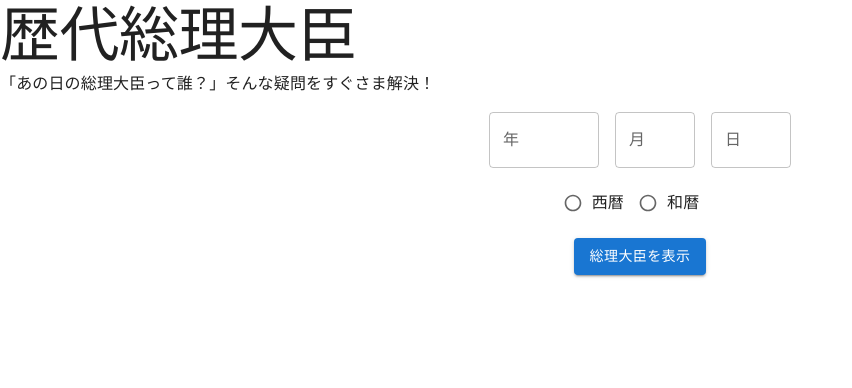
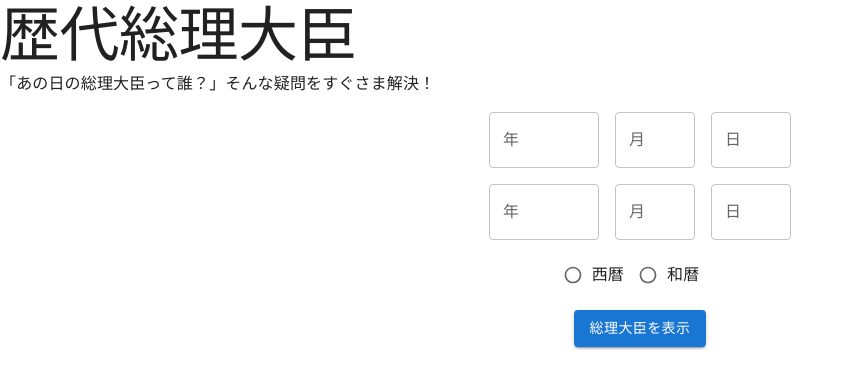
Before and after one commit to hiyoko3m/pmjp, a React (Create React App) app: page / in a window 1280 px wide. Shown: the top 388 px of the page, without its empty margins (0-852 px from the left). Built offline with nearby package versions, Linux system fonts and the light colour scheme.

Commit message:
feat: convert AD year to JP year

```diff
--- a/src/App.tsx
+++ b/src/App.tsx
@@ -5,14 +5,14 @@ import Button from "@mui/material/Button";
 import Container from "@mui/material/Container";
 import CssBaseline from "@mui/material/CssBaseline";
 import {
-  AdJpDate,
-  AdJpPartialDate,
+  AdDate,
+  AdPartialDate,
   AdJpDateFormProps,
   AdJpDateForm,
 } from "./components/date_form";
 
 function App() {
-  const [adDate, setAdDate] = React.useState<AdJpPartialDate>({
+  const [adDate, setAdDate] = React.useState<AdPartialDate>({
     adYear: undefined,
     adMonth: undefined,
     adDay: undefined,
@@ -39,7 +39,7 @@ function App() {
           spacing={2}
         >
           <AdJpDateForm
-            adJpDateValue={adDate}
+            adDateValue={adDate}
             onChange={(newDate) => setAdDate(newDate)}
           />
           <Button variant="contained" type="submit">
--- a/src/components/date_form.tsx
+++ b/src/components/date_form.tsx
@@ -6,100 +6,27 @@ import Radio from "@mui/material/Radio";
 import RadioGroup from "@mui/material/RadioGroup";
 import FormControlLabel from "@mui/material/FormControlLabel";
 import FormControl from "@mui/material/FormControl";
-
-interface AdJpDate {
-  adYear: number;
-  adMonth: number;
-  adDay: number;
-}
-
-interface AdJpPartialDate {
-  adYear?: number;
-  adMonth?: number;
-  adDay?: number;
-}
+import {AdToJpDate, AdDate, AdPartialDate, JpDate, JpPartialDate} from "../utils/date";
 
 interface AdJpDateFormProps {
-  adJpDateValue: AdJpPartialDate;
-  onChange: (arg: AdJpPartialDate) => void;
-  choiceBegin?: AdJpDate;
-  choiceEnd?: AdJpDate;
+  adDateValue: AdPartialDate;
+  onChange: (arg: AdPartialDate) => void;
+  choicableRangeBegin?: AdDate;
+  choicableRangeEnd?: AdDate;
 }
 
 /**
  * can choose which to show A.D. or Japanese calendar via selector
  */
 export function AdJpDateForm(props: AdJpDateFormProps) {
-  const { adYearShown, adMonthShown, adDayShown } = (() => {
-    const convert = (num?: number) => {
-      if (num) {
-        return num.toString();
-      } else {
-        return undefined;
-      }
-    };
-    return {
-      adYearShown: convert(props.adJpDateValue.adYear),
-      adMonthShown: convert(props.adJpDateValue.adMonth),
-      adDayShown: convert(props.adJpDateValue.adDay),
-    };
-  })();
+  const adDateCallback = React.useCallback(function (adDate: AdPartialDate) { props.onChange(adDate) }, [props.adDateValue]);
 
-  const handleChangeYear = React.useCallback(
-    (_event: React.SyntheticEvent, value: string, _reason: string) => {
-      props.onChange({ ...props.adJpDateValue, adYear: parseInt(value) });
-    },
-    [props.adJpDateValue, props.onChange]
-  );
-
-  const handleChangeMonth = React.useCallback(
-    (_event: React.SyntheticEvent, value: string, _reason: string) => {
-      props.onChange({ ...props.adJpDateValue, adMonth: parseInt(value) });
-    },
-    [props.adJpDateValue, props.onChange]
-  );
-
-  const handleChangeDay = React.useCallback(
-    (_event: React.SyntheticEvent, value: string, _reason: string) => {
-      props.onChange({ ...props.adJpDateValue, adDay: parseInt(value) });
-    },
-    [props.adJpDateValue, props.onChange]
-  );
+  const jpDateValue = AdToJpDate(props.adDateValue);
 
   return (
     <>
-      <Stack direction="row" spacing={2}>
-        <Autocomplete
-          disablePortal
-          freeSolo
-          id="ad-year"
-          options={["2000"]}
-          renderInput={(params) => <TextField {...params} label="年" />}
-          sx={{ width: "110px" }}
-          onInputChange={handleChangeYear}
-          inputValue={adYearShown}
-        />
-        <Autocomplete
-          disablePortal
-          freeSolo
-          id="ad-month"
-          options={["1"]}
-          renderInput={(params) => <TextField {...params} label="月" />}
-          sx={{ width: "80px" }}
-          onInputChange={handleChangeMonth}
-          inputValue={adMonthShown}
-        />
-        <Autocomplete
-          disablePortal
-          freeSolo
-          id="ad-day"
-          options={["1"]}
-          renderInput={(params) => <TextField {...params} label="日" />}
-          sx={{ width: "80px" }}
-          onInputChange={handleChangeDay}
-          inputValue={adDayShown}
-        />
-      </Stack>
+      <AdDateInput adDateValue={props.adDateValue} onChange={adDateCallback}/>
+      <JpDateInput jpDateValue={jpDateValue} onChange={(arg) => {console.log(arg)}}/>
       <FormControl>
         <RadioGroup row name="year-type-radio-buttons-group">
           <FormControlLabel
@@ -118,4 +45,137 @@ export function AdJpDateForm(props: AdJpDateFormProps) {
   );
 }
 
-export type { AdJpDate, AdJpPartialDate, AdJpDateFormProps };
+const converter = (num?: number) => {
+  if (num) {
+    return num.toString();
+  } else {
+    return "";
+  }
+};
+
+interface AdDateInputProps {
+  adDateValue: AdPartialDate;
+  onChange: (arg: AdPartialDate) => void;
+}
+
+function AdDateInput(props: AdDateInputProps) {
+  const handleChangeYear = React.useCallback(
+    (_event: React.SyntheticEvent, value: string, _reason: string) => {
+      props.onChange({ ...props.adDateValue, adYear: parseInt(value) });
+    }, [props.adDateValue]
+  );
+
+  const handleChangeMonth = React.useCallback(
+    (_event: React.SyntheticEvent, value: string, _reason: string) => {
+      props.onChange({ ...props.adDateValue, adMonth: parseInt(value) });
+    },
+    [props.adDateValue]
+  );
+
+  const handleChangeDay = React.useCallback(
+    (_event: React.SyntheticEvent, value: string, _reason: string) => {
+      props.onChange({ ...props.adDateValue, adDay: parseInt(value) });
+    },
+    [props.adDateValue]
+  );
+
+  return (
+      <Stack direction="row" spacing={2}>
+        <Autocomplete
+          disablePortal
+          freeSolo
+          id="ad-year"
+          options={["2000"]}
+          renderInput={(params) => <TextField {...params} label="年" />}
+          sx={{ width: "110px" }}
+          onInputChange={handleChangeYear}
+          inputValue={converter(props.adDateValue.adYear)}
+        />
+        <Autocomplete
+          disablePortal
+          freeSolo
+          id="ad-month"
+          options={["1"]}
+          renderInput={(params) => <TextField {...params} label="月" />}
+          sx={{ width: "80px" }}
+          onInputChange={handleChangeMonth}
+          inputValue={converter(props.adDateValue.adMonth)}
+        />
+        <Autocomplete
+          disablePortal
+          freeSolo
+          id="ad-day"
+          options={["1"]}
+          renderInput={(params) => <TextField {...params} label="日" />}
+          sx={{ width: "80px" }}
+          onInputChange={handleChangeDay}
+          inputValue={converter(props.adDateValue.adDay)}
+        />
+      </Stack>
+    );
+}
+
+interface JpDateInputProps {
+  jpDateValue: JpPartialDate;
+  onChange: (arg: JpPartialDate) => void;
+}
+
+function JpDateInput(props: JpDateInputProps) {
+  const handleChangeYear = React.useCallback(
+    (_event: React.SyntheticEvent, value: string, _reason: string) => {
+      props.onChange({ ...props.jpDateValue, jpYear: parseInt(value) });
+    }, [props.jpDateValue]
+  );
+
+  const handleChangeMonth = React.useCallback(
+    (_event: React.SyntheticEvent, value: string, _reason: string) => {
+      props.onChange({ ...props.jpDateValue, jpMonth: parseInt(value) });
+    },
+    [props.jpDateValue]
+  );
+
+  const handleChangeDay = React.useCallback(
+    (_event: React.SyntheticEvent, value: string, _reason: string) => {
+      props.onChange({ ...props.jpDateValue, jpDay: parseInt(value) });
+    },
+    [props.jpDateValue]
+  );
+
+  return (
+      <Stack direction="row" spacing={2}>
+        <Autocomplete
+          disablePortal
+          freeSolo
+          id="jp-year"
+          options={["2000"]}
+          renderInput={(params) => <TextField {...params} label="年" />}
+          sx={{ width: "110px" }}
+          onInputChange={handleChangeYear}
+          inputValue={converter(props.jpDateValue.jpYear)}
+        />
+        <Autocomplete
+          disablePortal
+          freeSolo
+          id="jp-month"
+          options={["1"]}
+          renderInput={(params) => <TextField {...params} label="月" />}
+          sx={{ width: "80px" }}
+          onInputChange={handleChangeMonth}
+          inputValue={converter(props.jpDateValue.jpMonth)}
+        />
+        <Autocomplete
+          disablePortal
+          freeSolo
+          id="jp-day"
+          options={["1"]}
+          renderInput={(params) => <TextField {...params} label="日" />}
+          sx={{ width: "80px" }}
+          onInputChange={handleChangeDay}
+          inputValue={converter(props.jpDateValue.jpDay)}
+        />
+      </Stack>
+    );
+}
+
+
+export type { AdDate, AdPartialDate, AdJpDateFormProps };
--- a/src/utils/date.tsx
+++ b/src/utils/date.tsx
@@ -1,4 +1,73 @@
-import assert from "assert";
+//import assert from "assert";
+
+export interface AdDate {
+  adYear: number;
+  adMonth: number;
+  adDay: number;
+}
+
+export interface JpDate {
+  jpEra: string;
+  jpYear: number;
+  jpMonth: number;
+  jpDay: number;
+}
+
+export interface AdPartialDate {
+  adYear?: number;
+  adMonth?: number;
+  adDay?: number;
+}
+
+export interface JpPartialDate {
+  jpEra?: string;
+  jpYear?: number;
+  jpMonth?: number;
+  jpDay?: number;
+}
+
+function compareAdDates(x: AdDate, y: AdDate): number {
+  if (x.adYear < y.adYear) {
+    return -1;
+  } else if (x.adYear == y.adYear && x.adMonth < y.adMonth) {
+    return -1;
+  } else if (x.adYear == y.adYear && x.adMonth == y.adMonth && x.adDay < y.adDay) {
+    return -1;
+  } else if (x.adYear == y.adYear && x.adMonth == y.adMonth && x.adDay == y.adDay) {
+    return 0;
+  } else {
+    return 1;
+  }
+}
+
+const jpEras: {era: string; adDate: AdDate; }[] = [
+  {era: "不明", adDate: {adYear: 1, adMonth: 1, adDay: 1}},
+  {era: "明治", adDate: {adYear: 1868, adMonth: 1, adDay: 1}},
+  {era: "大正", adDate: {adYear: 1912, adMonth: 7, adDay: 30}},
+  {era: "昭和", adDate: {adYear: 1926, adMonth: 12, adDay: 25}},
+  {era: "平成", adDate: {adYear: 1989, adMonth: 1, adDay: 8}},
+  {era: "令和", adDate: {adYear: 2019, adMonth: 5, adDay: 1}}
+];
+
+export function AdToJpDate(adDate: AdPartialDate): JpPartialDate {
+  if (adDate.adYear == undefined || adDate.adMonth == undefined || adDate.adDay == undefined) {
+    return {jpMonth: adDate.adMonth, jpDay: adDate.adDay};
+  }
+  const adDateNonPartial = {adYear: adDate.adYear, adMonth: adDate.adMonth, adDay: adDate.adDay };
+
+  let era: string = jpEras[0].era;
+  let adDateBegin: AdDate = jpEras[0].adDate;
+  for (const eraBegin of jpEras) {
+    if (compareAdDates(eraBegin.adDate, adDateNonPartial) == 1) {
+      break;
+    }
+    era = eraBegin.era;
+    adDateBegin = eraBegin.adDate;
+  }
+  const jpYear = adDateNonPartial.adYear - adDateBegin.adYear + 1;
+  return {jpEra: era, jpYear, jpMonth: adDateNonPartial.adMonth, jpDay: adDateNonPartial.adDay};
+}
+
 
 /**
  * The first date when the prime minister exist in Japan
@@ -13,7 +82,7 @@ export function firstYearPmJpExists(): number {
  */
 export function firstMonthPmJpExists(year: number): number {
   const firstYear = firstYearPmJpExists();
-  assert(year >= firstYear);
+  //assert(year >= firstYear);
 
   if (year == firstYear) {
     return 12;
@@ -27,10 +96,10 @@ export function firstMonthPmJpExists(year: number): number {
  */
 export function firstDatePmJpExists(year: number, month: number): number {
   const firstYear = firstYearPmJpExists();
-  assert(year >= firstYear);
+  //assert(year >= firstYear);
 
   const firstMonth = firstMonthPmJpExists(year);
-  assert(month >= firstMonth);
+  //assert(month >= firstMonth);
 
   if (year == firstYear && month == firstMonth) {
     return 22;
```
